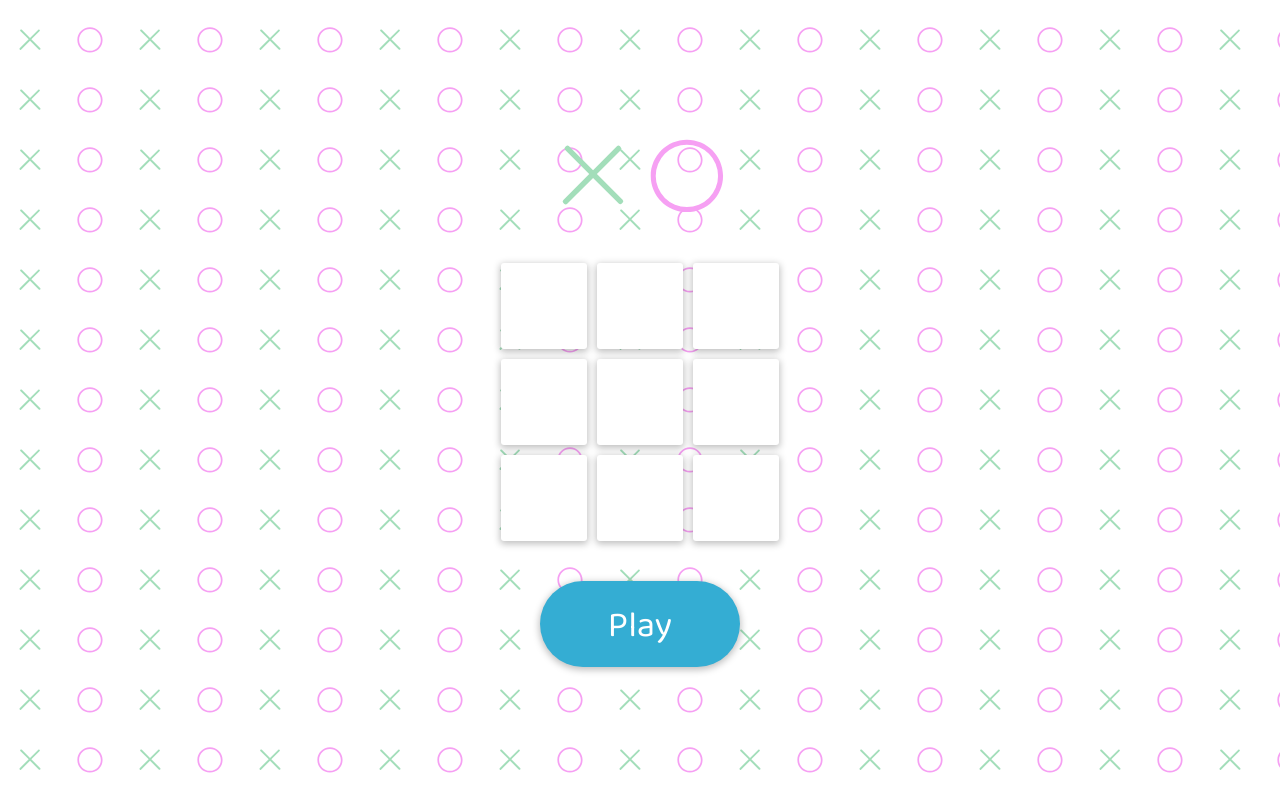
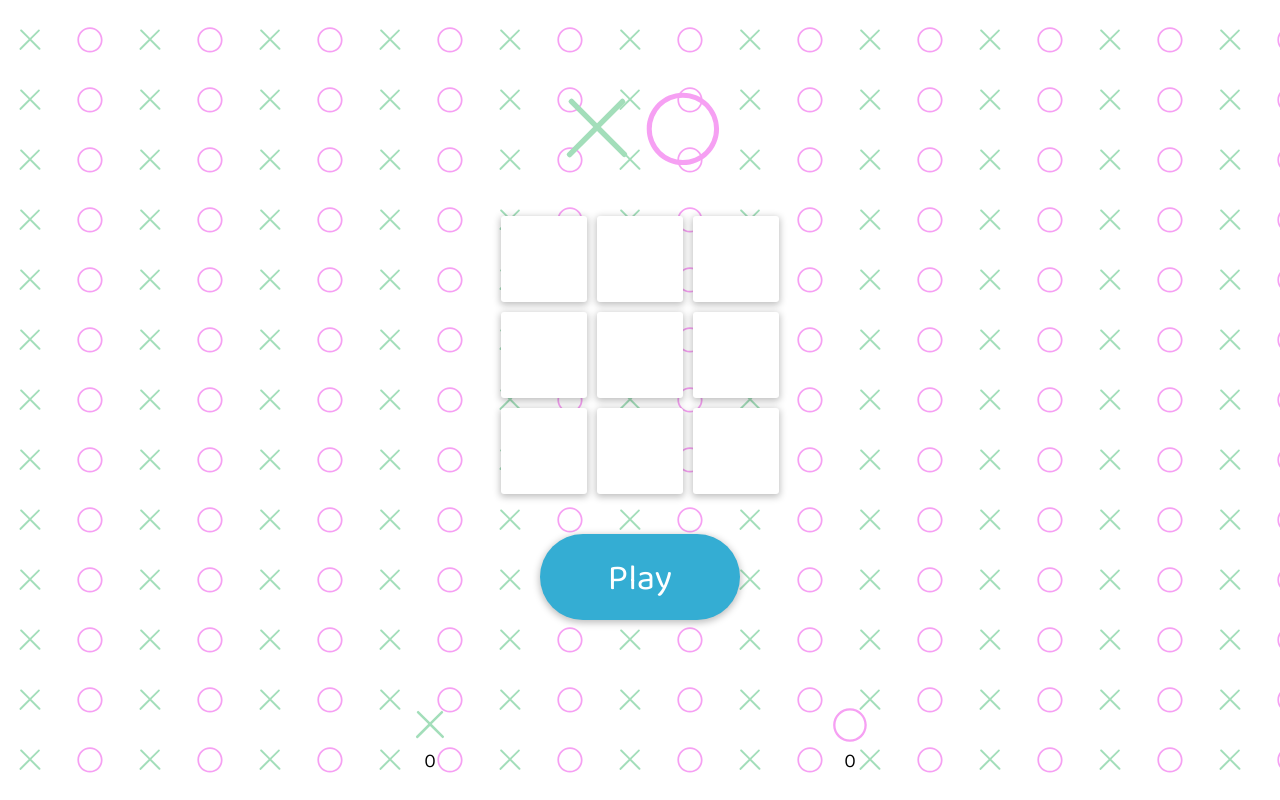
Before and after one commit to tilnea/tictactoe, a React (Vite) app: page / in a window 1280 px wide. Built offline with nearby package versions, Linux system fonts and the light colour scheme.

Commit message:
Add Scoarboard component to show ongoing score

```diff
--- a/src/components/icon.tsx
+++ b/src/components/icon.tsx
@@ -12,7 +12,6 @@ const SVG = styled.svg`
   height: 1em;
   display: inline-flex;
   align-items: center;
-  margin: 0 4px;
   flex: 0 0 auto;
   color: inherit;
 `;
--- /dev/null
+++ b/src/components/scoreboard.tsx
@@ -0,0 +1,43 @@
+import { styled } from "styled-components";
+import { Icon } from "./icon";
+
+interface ScoreProps {
+  score: { x: number; o: number };
+}
+
+const Wrapper = styled.div`
+  display: flex;
+  width: 100%;
+  padding: 0px 10px 20px 10px;
+  flex-direction: column;
+`;
+
+const Row = styled.div`
+  display: flex;
+  padding: 0px 10px;
+  justify-content: space-between;
+  align-items: flex-end;
+  align-self: stretch;
+`;
+
+const Score = styled.div`
+  width: 40px;
+  text-align: center;
+
+  font-family: "BalooTamma2";
+  font-size: 20px;
+`;
+
+export const Scoreboard = ({ score }: ScoreProps) => {
+  return (
+    <Wrapper>
+      <Row>
+        <Icon id="X" size={40} /> <Icon id="O" size={40} />{" "}
+      </Row>
+      <Row>
+        <Score>{score.x}</Score>
+        <Score>{score.o}</Score>
+      </Row>
+    </Wrapper>
+  );
+};
--- a/src/layouts/game.tsx
+++ b/src/layouts/game.tsx
@@ -4,18 +4,34 @@ import { Background } from "../components/background";
 import { Board } from "../components/board";
 import { Button } from "../components/button";
 import { Icon } from "../components/icon";
+import { Scoreboard } from "../components/scoreboard";
 import { Player, GameStatus } from "../shared/variables";
 import { PlayerType, WinnerType } from "../shared/types";
 import { checkForVictory } from "../shared/utils";
 
-const Layout = styled.div`
+const Content = styled.div`
   height: 100%;
+  max-height: 915px;
+  display: flex;
+  flex-direction: column;
+  align-items: center;
+  justify-content: center;
+`;
+
+const GameLayout = styled.div`
+  flex: 1 1 0;
   width: 100%;
   display: flex;
   flex-direction: column;
   align-items: center;
   justify-content: center;
   gap: 40px;
+`;
+
+const ScoreboardLayout = styled.div`
+  width: 100%;
+  max-width: 500px;
+  margin: 0 auto;
 `;
 
 export const Game = () => {
@@ -29,6 +45,7 @@ export const Game = () => {
   const [board, setBoard] = useState<PlayerType[][]>(EMPTY_STATE);
   const [player, setPlayer] = useState<PlayerType>(Player.NO);
   const [winningInfo, setWinningInfo] = useState<WinnerType>(undefined);
+  const [score, setScore] = useState({ x: 0, o: 0 });
 
   const handleStartGame = () => {
     if (gameStatus === GameStatus.START) {
@@ -45,12 +62,11 @@ export const Game = () => {
   };
 
   const handleCellClick = (row: number, column: number) => {
-    if (gameStatus === GameStatus.FINISH) return;
     if (player === Player.NO) {
       handleStartGame();
       return;
     }
-
+    if (gameStatus === GameStatus.FINISH) return;
     if (board[row][column] !== Player.NO) return;
 
     const newboard = [...board];
@@ -61,6 +77,10 @@ export const Game = () => {
     if (victoryInfo) {
       setWinningInfo(victoryInfo);
       setGameStatus(GameStatus.FINISH);
+
+      player === Player.X
+        ? setScore({ ...score, x: score.x + 1 })
+        : setScore({ ...score, o: score.o + 1 });
     } else {
       setPlayer(player === Player.X ? Player.O : Player.X);
     }
@@ -68,7 +88,8 @@ export const Game = () => {
 
   return (
     <Background $player={player}>
-      <Layout>
+      <Content>
+        <GameLayout>
           <div>
             {player !== Player.O && <Icon id={Player.X} size={86} />}
             {player !== Player.X && <Icon id={Player.O} size={86} />}
@@ -84,7 +105,11 @@ export const Game = () => {
             {gameStatus === GameStatus.PLAY && "Reset game"}
             {gameStatus === GameStatus.FINISH && "Play again"}
           </Button>
-      </Layout>
+        </GameLayout>
+        <ScoreboardLayout>
+          <Scoreboard score={score} />
+        </ScoreboardLayout>
+      </Content>
     </Background>
   );
 };
```
Lines whose indentation alone changed are shown as unchanged.
